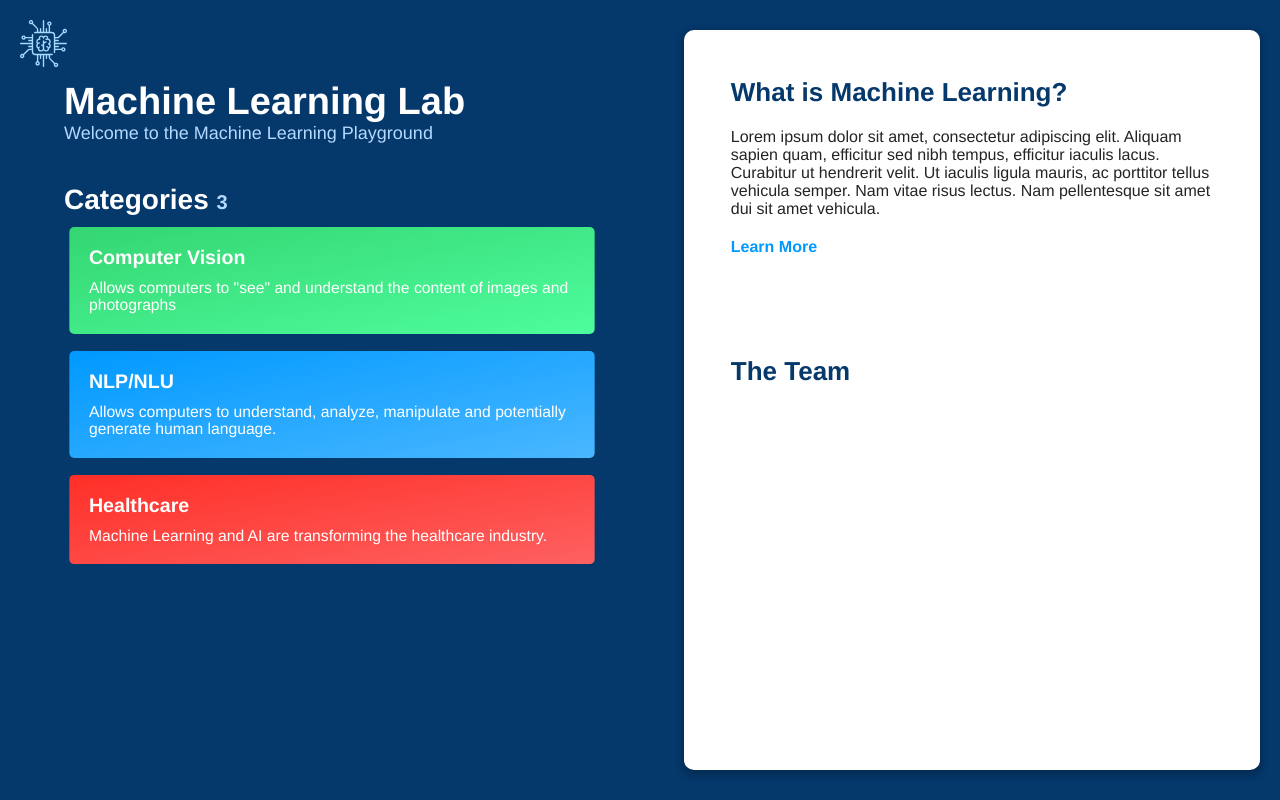
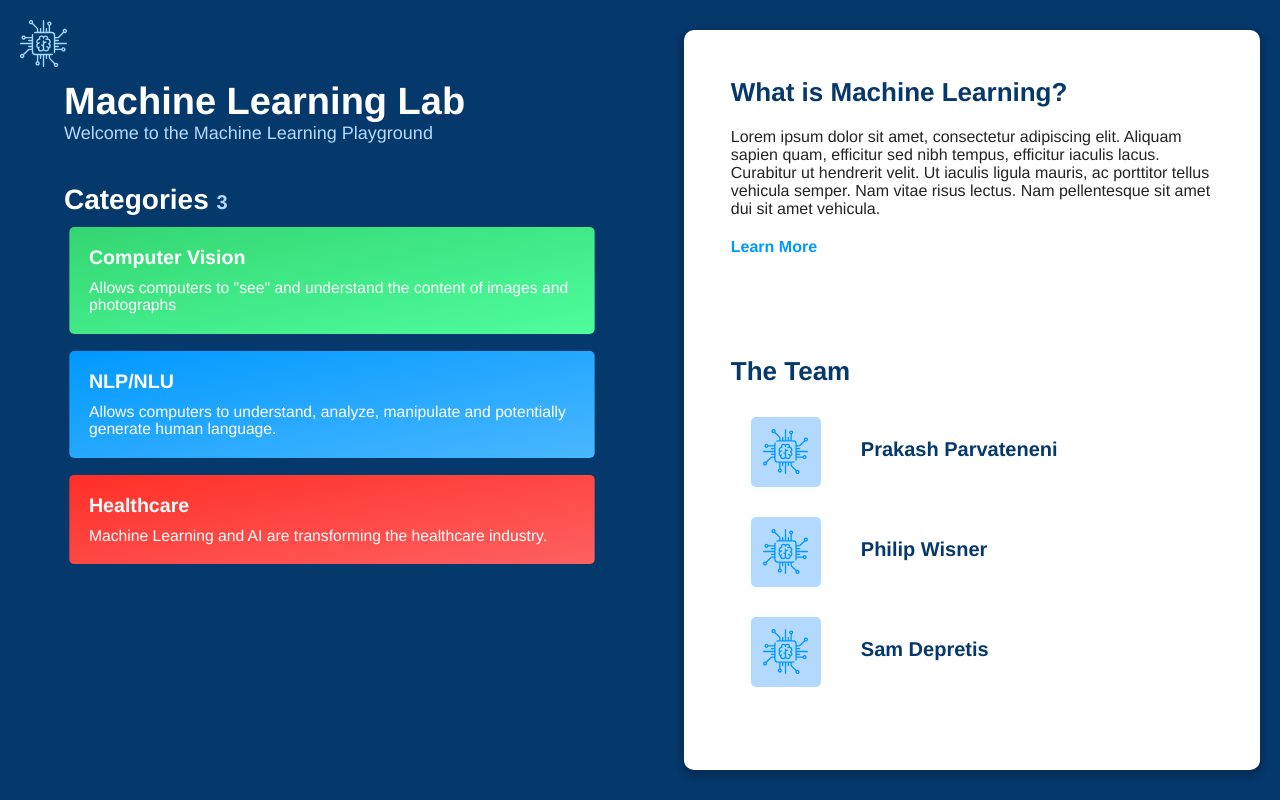
Before and after one commit to philipwisner/machine-learning-lab, a Vue app: page / in a window 1280 px wide. Built offline with nearby package versions, Linux system fonts and the light colour scheme.

Commit message:
passing through data

```diff
--- a/src/views/Home.vue
+++ b/src/views/Home.vue
@@ -1,6 +1,6 @@
 <template>
   <div class="home">
-    <Welcome :reasons="reasons"/>
+    <Welcome :reasons="reasons" :members="members"/>
   </div>
 </template>
 
@@ -14,7 +14,8 @@ export default {
     Welcome
   },
   props: {
-    reasons: Array
+    reasons: Array,
+    members: Array,
   }
 }
 </script>
```
